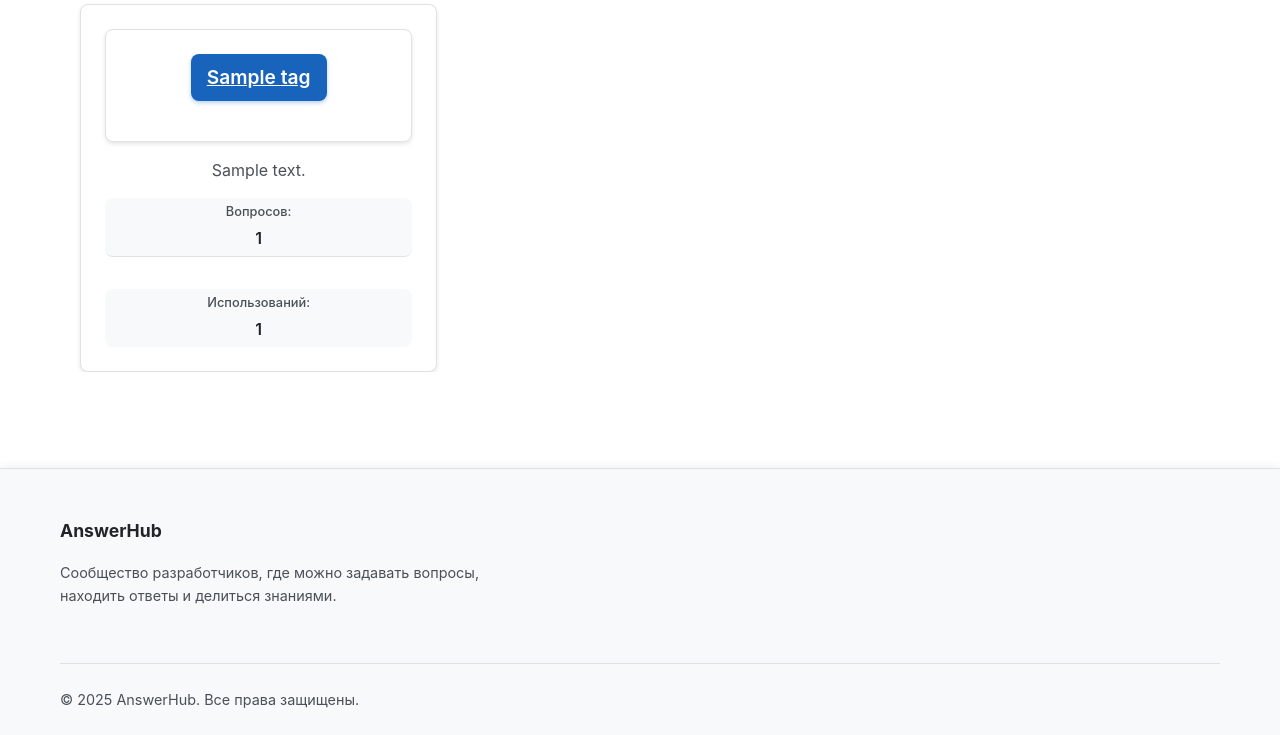
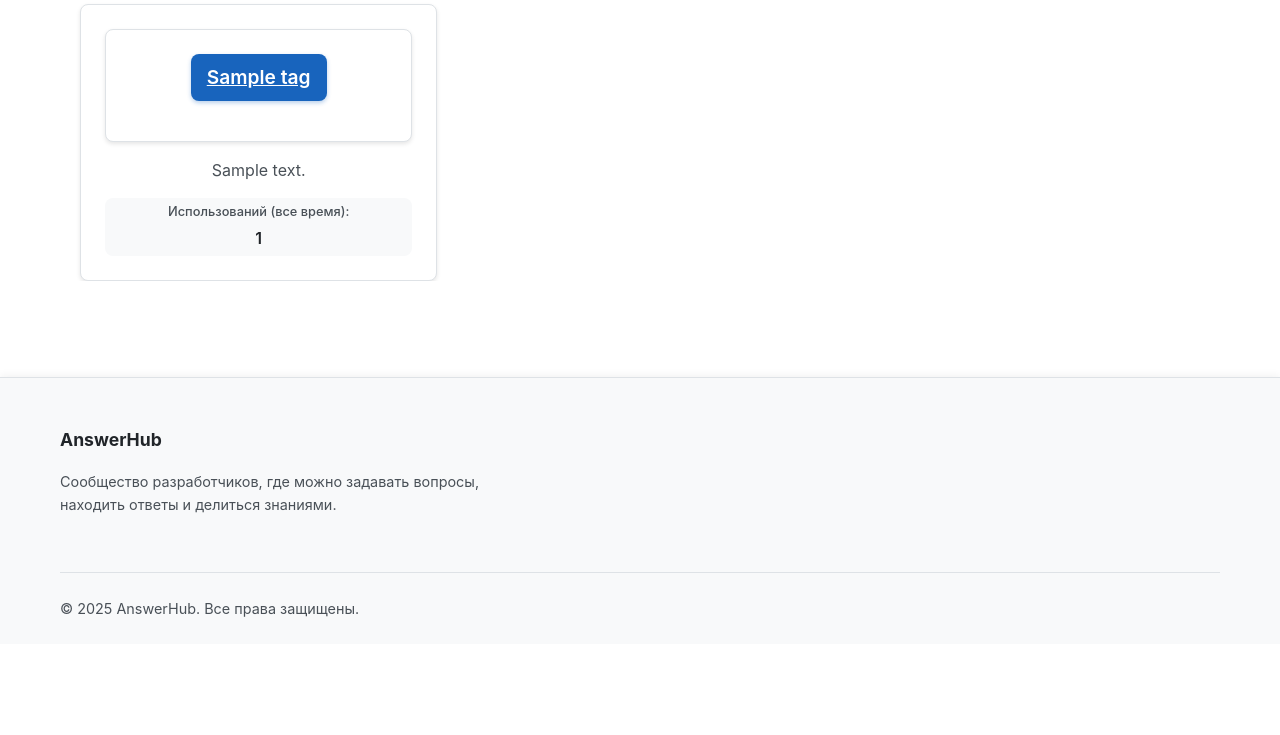
Before and after one commit to virsi/AnswerHub, a Django app: page /tags/ in a window 1280 px wide. Shown: the part 291-1026 px from the top of the page. After the commit the page ends 908 px from the top, so only its background shows below. Run offline with Django 5.2, Linux system fonts and the light colour scheme; tables that the repository leaves empty hold one stand-in row (values such as "Sample post").

Commit message:
tag stat fix

```diff
--- a/templates/tags/detail.html
+++ b/templates/tags/detail.html
@@ -86,12 +86,12 @@
         <div class="sidebar-card">
             <h3>Статистика тега</h3>
             <div class="tag-stats">
-                <div class="stat-item">
+                <!-- <div class="stat-item">
                     <span class="stat-label">Всего вопросов:</span>
                     <span class="stat-value">{{ questions_count }}</span>
-                </div>
+                </div> -->
                 <div class="stat-item">
-                    <span class="stat-label">Использований:</span>
+                    <span class="stat-label">Использований (все время):</span>
                     <span class="stat-value">{{ tag.usage_count }}</span>
                 </div>
             </div>
--- a/templates/tags/list.html
+++ b/templates/tags/list.html
@@ -26,12 +26,12 @@
                         {% endif %}
                     </p>
                     <div class="tag-stats">
-                        <div class="stat-item">
+                        <!-- <div class="stat-item">
                             <span class="stat-label">Вопросов:</span>
                             <span class="stat-value">{{ tag.questions.count }}</span>
-                        </div>
+                        </div> -->
                         <div class="stat-item">
-                            <span class="stat-label">Использований:</span>
+                            <span class="stat-label">Использований (все время):</span>
                             <span class="stat-value">{{ tag.usage_count }}</span>
                         </div>
                     </div>
```
